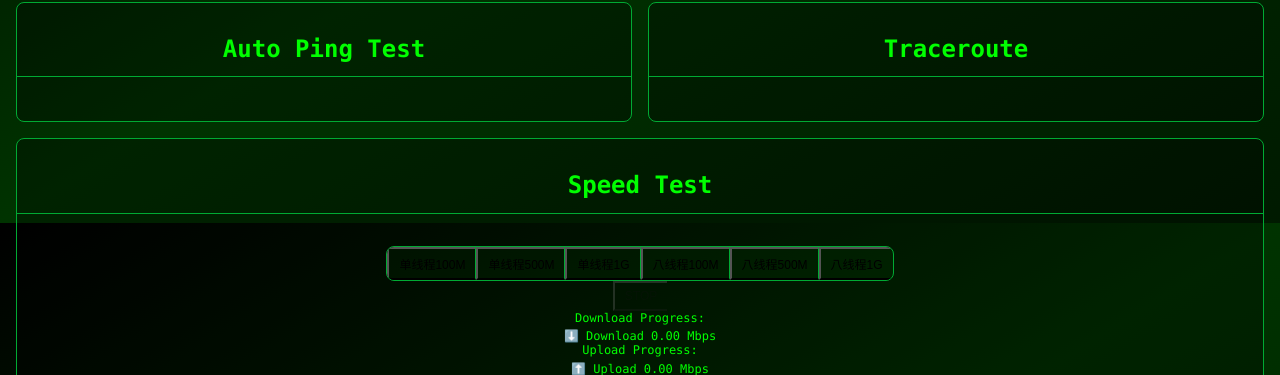
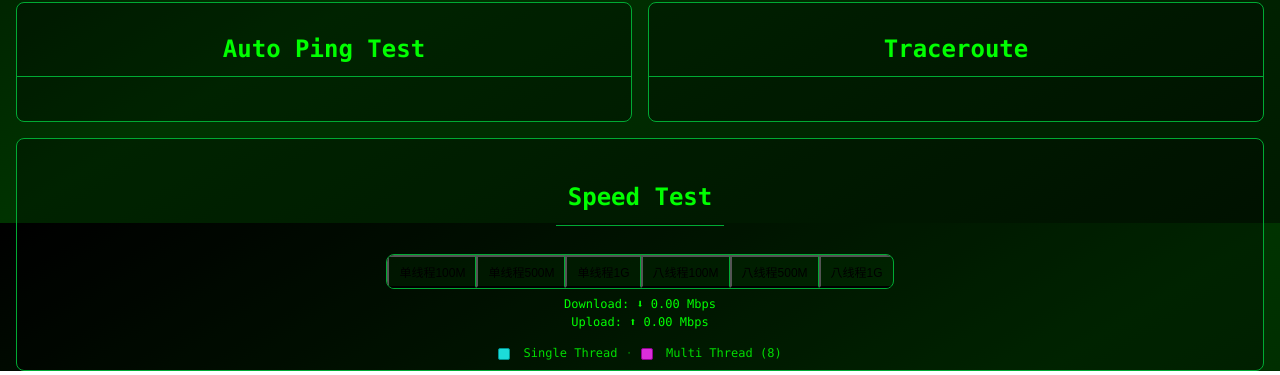
Before and after one commit to podcctv/NodeProbe, a React (Vite) app in the folder frontend/: page / in a window 1280 px wide. Shown: the part 577-952 px from the top of the page. Built offline with nearby package versions, Linux system fonts and the light colour scheme; no server answers; a web font is replaced by a local one.

Commit message:
refactor speedtest layout

```diff
--- a/frontend/src/App.tsx
+++ b/frontend/src/App.tsx
@@ -191,6 +191,8 @@ function App() {
   const [currentUploadSpeed, setCurrentUploadSpeed] = useState(0);
   const [speedRunning, setSpeedRunning] = useState(false);
   const [loadingMsg, setLoadingMsg] = useState('');
+  const [currentThreads, setCurrentThreads] = useState(1);
+  const [activePreset, setActivePreset] = useState<string | null>(null);
 
   const downloadControllers = useRef<AbortController[]>([]);
   const uploadXhrs = useRef<XMLHttpRequest[]>([]);
@@ -529,18 +531,16 @@ function App() {
     }
   };
 
-  const stopSpeedtest = () => {
-    downloadControllers.current.forEach((c) => c.abort());
-    uploadXhrs.current.forEach((x) => x.abort());
-    downloadControllers.current = [];
-    uploadXhrs.current = [];
-    setSpeedRunning(false);
-    setCurrentDownloadSpeed(0);
-    setCurrentUploadSpeed(0);
-    setDownloadProgress({ transferred: 0, size: 0 });
-    setUploadProgress({ transferred: 0, size: 0 });
-    setDownloadSpeeds([]);
-    setUploadSpeeds([]);
+
+  const handleSpeedPreset = (
+    preset: string,
+    downloadSize: number,
+    uploadSize: number,
+    threads: number
+  ) => {
+    setActivePreset(preset);
+    setCurrentThreads(threads);
+    runSpeedtest(downloadSize, uploadSize, threads);
   };
   if (loading) {
     return (
@@ -728,88 +728,108 @@ function App() {
           )}
         </TestSection>
 
-        <TestSection title="Speed Test" className="card--wide speedtest">
+        <section className="card card--speed card--wide">
+          <header className="speed__header">
+            <h2 className="card__title">Speed Test</h2>
             <div className="seg">
               <button
-              className="seg__btn"
+                className={`seg__btn ${activePreset === 's100' ? 'is-active' : ''}`}
                 disabled={speedRunning}
-              onClick={() => runSpeedtest(100 * 1024 * 1024, 50 * 1024 * 1024, 1)}
+                onClick={() =>
+                  handleSpeedPreset('s100', 100 * 1024 * 1024, 50 * 1024 * 1024, 1)
+                }
               >
                 单线程100M
               </button>
               <button
-              className="seg__btn"
+                className={`seg__btn ${activePreset === 's500' ? 'is-active' : ''}`}
                 disabled={speedRunning}
-              onClick={() => runSpeedtest(500 * 1024 * 1024, 200 * 1024 * 1024, 1)}
+                onClick={() =>
+                  handleSpeedPreset('s500', 500 * 1024 * 1024, 200 * 1024 * 1024, 1)
+                }
               >
                 单线程500M
               </button>
               <button
-              className="seg__btn"
+                className={`seg__btn ${activePreset === 's1000' ? 'is-active' : ''}`}
                 disabled={speedRunning}
-              onClick={() => runSpeedtest(1024 * 1024 * 1024, 500 * 1024 * 1024, 1)}
+                onClick={() =>
+                  handleSpeedPreset('s1000', 1024 * 1024 * 1024, 500 * 1024 * 1024, 1)
+                }
               >
                 单线程1G
               </button>
               <button
-              className="seg__btn"
+                className={`seg__btn ${activePreset === 'm100' ? 'is-active' : ''}`}
                 disabled={speedRunning}
-              onClick={() => runSpeedtest(100 * 1024 * 1024, 50 * 1024 * 1024, 8)}
+                onClick={() =>
+                  handleSpeedPreset('m100', 100 * 1024 * 1024, 50 * 1024 * 1024, 8)
+                }
               >
                 八线程100M
               </button>
               <button
-              className="seg__btn"
+                className={`seg__btn ${activePreset === 'm500' ? 'is-active' : ''}`}
                 disabled={speedRunning}
-              onClick={() => runSpeedtest(500 * 1024 * 1024, 200 * 1024 * 1024, 8)}
+                onClick={() =>
+                  handleSpeedPreset('m500', 500 * 1024 * 1024, 200 * 1024 * 1024, 8)
+                }
               >
                 八线程500M
               </button>
               <button
-              className="seg__btn"
+                className={`seg__btn ${activePreset === 'm1000' ? 'is-active' : ''}`}
                 disabled={speedRunning}
-              onClick={() => runSpeedtest(1024 * 1024 * 1024, 500 * 1024 * 1024, 8)}
+                onClick={() =>
+                  handleSpeedPreset('m1000', 1024 * 1024 * 1024, 500 * 1024 * 1024, 8)
+                }
               >
                 八线程1G
               </button>
             </div>
-          <div className="flex justify-center mt-2">
-            <button
-              className="seg__btn bg-red-600 text-black"
-              disabled={!speedRunning}
-              onClick={stopSpeedtest}
-            >
-              STOP
-            </button>
+            <div className="speed__progress">
+              <div>
+                Download:
+                <span className="mono"> {formatProgress(downloadProgress)}</span>{' '}
+                <span className="icon">⬇</span>
+                <span className="mono"> {currentDownloadSpeed.toFixed(2)} Mbps</span>
               </div>
-          <div className="speedtest__progress mt-4">
-            <span>Download Progress: {formatProgress(downloadProgress)}</span>
-            <span>
-              <span className="icon">⬇️</span> Download {currentDownloadSpeed.toFixed(2)} Mbps
-            </span>
+              <div>
+                Upload:
+                <span className="mono"> {formatProgress(uploadProgress)}</span>{' '}
+                <span className="icon">⬆</span>
+                <span className="mono"> {currentUploadSpeed.toFixed(2)} Mbps</span>
               </div>
-          <div className="speedtest__progress mt-2">
-            <span>Upload Progress: {formatProgress(uploadProgress)}</span>
-            <span>
-              <span className="icon">⬆️</span> Upload {currentUploadSpeed.toFixed(2)} Mbps
-            </span>
             </div>
-          <div className="mt-4 grid grid-cols-1 md:grid-cols-2 gap-4 h-full">
+          </header>
+
+          <div className="speed__grid">
             {downloadSpeeds.length > 0 && (
+              <div className="panel">
+                <div className="panel__title">Download</div>
                 <SpeedChart
-                title="Download Speed"
                   speeds={downloadSpeeds}
-                color="#00ffff"
+                  color={currentThreads === 1 ? '#2ff' : '#f3f'}
                 />
+                <div className="panel__peak">
+                  {Math.max(...downloadSpeeds).toFixed(2)} Mbps
+                </div>
+              </div>
             )}
             {uploadSpeeds.length > 0 && (
+              <div className="panel">
+                <div className="panel__title">Upload</div>
                 <SpeedChart
-                title="Upload Speed"
                   speeds={uploadSpeeds}
-                color="#ff00ff"
+                  color={currentThreads === 1 ? '#2ff' : '#f3f'}
                 />
+                <div className="panel__peak">
+                  {Math.max(...uploadSpeeds).toFixed(2)} Mbps
+                </div>
+              </div>
             )}
           </div>
+
           {speedResult && (
             <pre className="whitespace-pre-wrap text-left font-mono bg-[rgb(0,40,0)] bg-opacity-70 p-4 rounded mt-4">
               {speedResult.single
@@ -820,7 +840,15 @@ function App() {
                 : ''}
             </pre>
           )}
-        </TestSection>
+
+          <footer className="speed__legend">
+            <div className="legend">
+              <span className="dot dot--single" /> Single Thread
+              <span className="sep">·</span>
+              <span className="dot dot--multi" /> Multi Thread (8)
+            </div>
+          </footer>
+        </section>
       </div>
     </div>
   </div>
--- a/frontend/src/SpeedChart.tsx
+++ b/frontend/src/SpeedChart.tsx
@@ -1,21 +1,13 @@
 interface SpeedChartProps {
-  title: string;
   speeds: number[];
   color: string;
 }
 
-export default function SpeedChart({ title, speeds, color }: SpeedChartProps) {
+export default function SpeedChart({ speeds, color }: SpeedChartProps) {
   const maxSpeed = Math.max(...speeds, 1);
 
   return (
-    <div className="space-y-1 w-full border border-[rgba(0,255,0,0.2)] p-2 rounded bg-black/50 shadow-[0_0_10px_rgba(0,255,0,0.1)]">
-      <div className="flex justify-between items-center">
-        <span className="font-bold">{title}</span>
-        <span className="text-xs text-gray-300">
-          {(speeds[speeds.length - 1] ?? 0).toFixed(2)} Mbps
-        </span>
-      </div>
-      <div className="speedtest__chart">
+    <div className="chart">
       <div className="bars">
         {speeds.map((s, i) => (
           <div
@@ -27,11 +19,12 @@ export default function SpeedChart({ title, speeds, color }: SpeedChartProps) {
               borderColor: color,
             }}
           >
+            {(s / maxSpeed) * 100 > 5 && (
               <span className="value">{s.toFixed(0)}</span>
+            )}
           </div>
         ))}
       </div>
     </div>
-    </div>
   );
 }
--- a/frontend/src/index.css
+++ b/frontend/src/index.css
@@ -15,6 +15,8 @@
   line-height: 1.4;
   --container: 1280px;
   --gap: 16px;
+  --green: #0a3;
+  --green-soft: rgba(0, 255, 128, 0.12);
 }
 
 .app {
@@ -56,30 +58,117 @@
 
 .card {
   background: rgba(0, 0, 0, 0.3);
-  border: 1px solid #0a3;
+  border: 1px solid var(--green);
   border-radius: 8px;
 }
 .card__title {
   padding: 10px 12px;
-  border-bottom: 1px solid #0a3;
+  border-bottom: 1px solid var(--green);
   font-weight: bold;
 }
 .card__body {
   padding: 12px;
 }
 
-.speedtest {
-  --chart-h: 360px;
+.card--speed {
+  padding: 12px 12px 6px;
+}
+
+.speed__header {
+  display: grid;
+  gap: 8px;
+  justify-items: center;
+  grid-template-rows: auto auto auto;
+}
+
+.speed__progress {
+  font-size: 12px;
+  line-height: 1.2;
+  display: grid;
+  gap: 4px;
+  text-align: center;
+}
+
+.speed__grid {
+  display: grid;
+  gap: 12px;
+  margin-top: 10px;
+  grid-template-columns: 1fr;
+}
+@media (min-width: 1024px) {
+  .speed__grid {
+    grid-template-columns: 1fr 1fr;
+  }
+}
+
+.panel {
+  border: 1px solid var(--green);
+  border-radius: 8px;
+  padding: 8px;
+  position: relative;
+  background: rgba(0, 0, 0, 0.18);
+}
+.panel__title {
+  font-size: 12px;
+  margin-bottom: 6px;
+  opacity: 0.9;
+}
+.chart {
+  height: 340px;
+  position: relative;
+  overflow: hidden;
 }
 @media (min-width: 1440px) {
-  .speedtest {
-    --chart-h: 420px;
+  .chart {
+    height: 380px;
   }
 }
-.speedtest__chart {
-  height: var(--chart-h);
-  position: relative;
-  overflow: hidden;
+@media (max-width: 768px) {
+  .chart {
+    height: 260px;
+  }
+}
+.panel__peak {
+  position: absolute;
+  right: 10px;
+  top: 8px;
+  font-size: 12px;
+  color: #5f5;
+  opacity: 0.9;
+}
+
+.speed__legend {
+  display: flex;
+  justify-content: center;
+  padding: 6px 0 2px;
+}
+.legend {
+  font-size: 12px;
+  opacity: 0.85;
+}
+.dot {
+  display: inline-block;
+  width: 10px;
+  height: 10px;
+  border-radius: 2px;
+  margin-right: 6px;
+  vertical-align: middle;
+}
+.dot--single {
+  background: #2ff;
+  border: 1px solid #0aa;
+}
+.dot--multi {
+  background: #f3f;
+  border: 1px solid #a0a;
+}
+.sep {
+  opacity: 0.5;
+  margin: 0 8px;
+}
+
+.mono {
+  font-family: ui-monospace, Menlo, Consolas, monospace;
 }
 
 .icon,
@@ -89,19 +178,13 @@
   line-height: 1;
   vertical-align: baseline;
 }
+
 .badge {
   font-size: 12px;
   padding: 2px 6px;
-  border: 1px solid #0a3;
+  border: 1px solid var(--green);
   border-radius: 6px;
   background: rgba(0, 128, 0, 0.12);
-}
-
-.speedtest__progress {
-  font-size: 12px;
-  line-height: 1.2;
-  display: grid;
-  gap: 4px;
 }
 
 .bars {
@@ -120,10 +203,6 @@
   width: 100%;
   position: relative;
 }
-.bar--upload {
-  background: #f3f;
-  border-color: #a0a;
-}
 .value {
   position: absolute;
   transform: translateY(-100%);
@@ -133,15 +212,15 @@
 
 .seg {
   display: inline-flex;
-  border: 1px solid #0a3;
+  border: 1px solid var(--green);
   border-radius: 8px;
   overflow: hidden;
-  background: rgba(0, 128, 0, 0.06);
+  background: rgba(0, 128, 0, 0.08);
 }
 .seg__btn {
   padding: 6px 10px;
   font-size: 12px;
-  border-right: 1px solid #0a3;
+  border-right: 1px solid var(--green);
   cursor: pointer;
   background: transparent;
 }
@@ -149,13 +228,10 @@
   border-right: none;
 }
 .seg__btn.is-active {
-  background: rgba(0, 255, 128, 0.12);
+  background: var(--green-soft);
 }
 
 @media (max-width: 640px) {
-  .speedtest {
-    --chart-h: 260px;
-  }
   .seg__btn {
     padding: 4px 8px;
     font-size: 11px;
```
Lines whose indentation alone changed are shown as unchanged.
